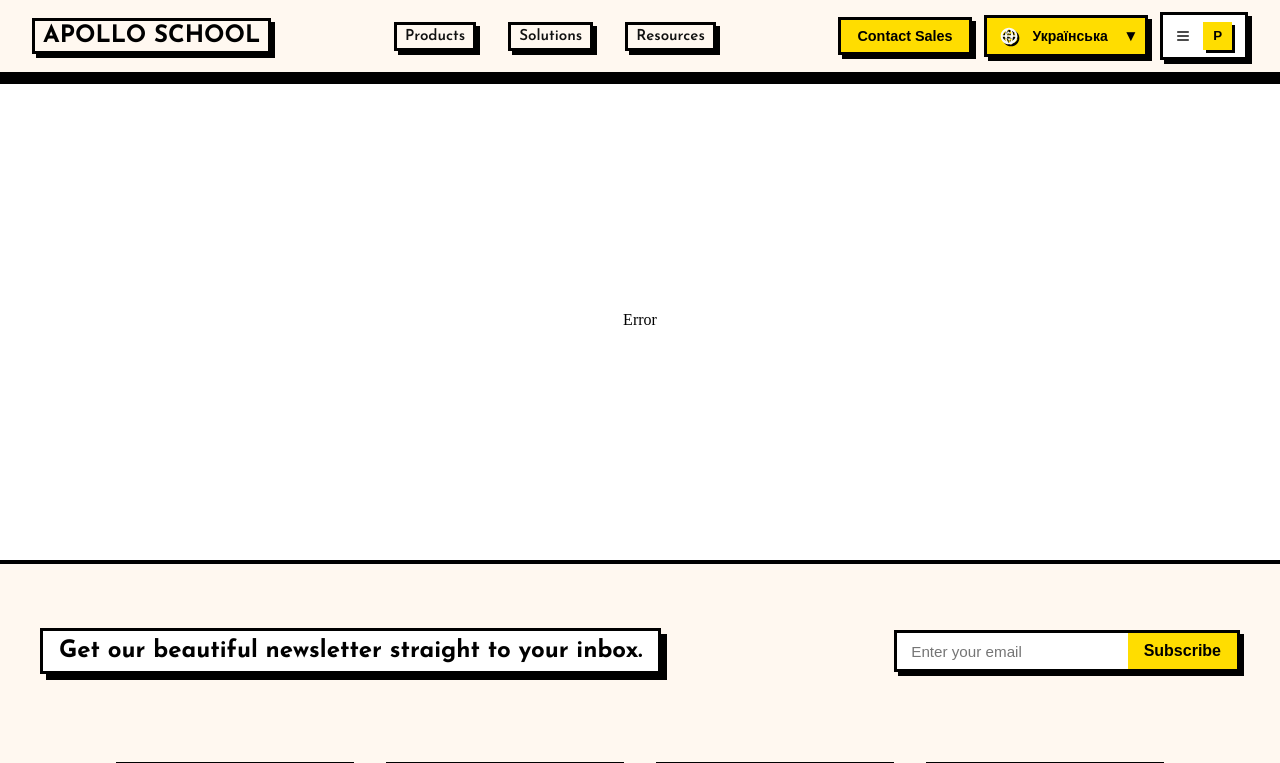
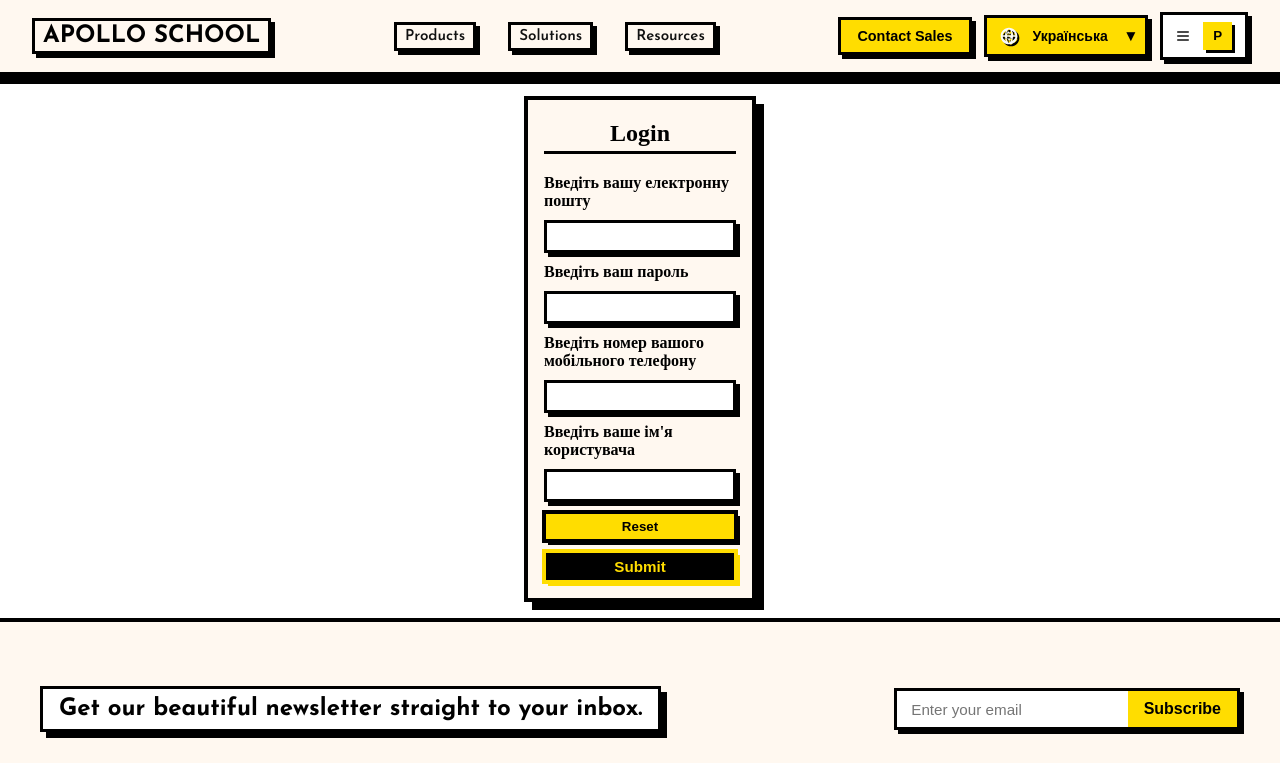
Before and after one commit to lalkazaurus/educational-platform, a React (Vite) app in the folder client/: page /register in a window 1280 px wide. Shown: the top 763 px of the page. Built offline with nearby package versions, Linux system fonts and the light colour scheme; a web font is replaced by a local one.

Commit message:
Register page was added

```diff
--- a/client/src/api/auth.api.ts
+++ b/client/src/api/auth.api.ts
@@ -6,7 +6,7 @@ export const login = async (user: LoginDto) => {
     return data
 }
 
-export const register = async (user: RegisterDto) => {
+export const registerUser = async (user: RegisterDto) => {
     const { data } = await api.post("auth/register", user)
     return data
 }
--- a/client/src/locales/en/translation.json
+++ b/client/src/locales/en/translation.json
@@ -1,5 +1,7 @@
 {
   "hello_world": "Hello world!",
   "email": "Enter your E-mail",
-  "password": "Enter your password"
+  "password": "Enter your password",
+  "phone_number": "Enter your phone number",
+  "username": "Enter your phone username"
 }
--- a/client/src/locales/ua/translation.json
+++ b/client/src/locales/ua/translation.json
@@ -1,5 +1,7 @@
 {
   "hello_world": "Привіт світ!",
-  "email": "Введіть будь ласка вашу електронну пошту",
-  "password": "Введіть будь ласка ваш пароль"
+  "email": "Введіть вашу електронну пошту",
+  "password": "Введіть ваш пароль",
+  "phone_number": "Введіть номер вашого мобільного телефону",
+  "username": "Введіть ваше ім'я користувача"
 }
--- /dev/null
+++ b/client/src/pages/RegisterPage/RegisterPage.module.css
@@ -0,0 +1,89 @@
+.form {
+  display: flex;
+  flex-direction: column;
+  gap: 10px;
+  padding: 16px;
+  background: #fff8f0;
+  border: 4px solid #000;
+  box-shadow: 8px 8px 0 #000;
+  margin: 16px;
+  width: 15%;
+  transition: transform 0.2s, box-shadow 0.2s;
+}
+
+.form:hover {
+  transform: translate(-4px, -4px);
+  box-shadow: 12px 12px 0 #000;
+}
+
+.form h1 {
+  margin: 0 0 10px 0;
+  font-size: 1.5rem;
+  font-weight: 700;
+  color: #000;
+  border-bottom: 3px solid #000;
+  padding: 4px 8px;
+  text-align: center;
+}
+
+label {
+  font-weight: 600;
+  color: #000;
+}
+
+input {
+  padding: 5px;
+  border: 3px solid #000;
+  box-shadow: 4px 4px 0 #000;
+  background-color: #fff;
+  font-size: 0.95rem;
+  transition: transform 0.2s, box-shadow 0.2s;
+}
+
+input:focus {
+  outline: none;
+  transform: translate(-2px, -2px);
+  box-shadow: 6px 6px 0 #000;
+}
+
+.error {
+  color: #ff0000;
+  font-size: 0.85rem;
+  font-weight: 700;
+}
+
+.reset {
+  background-color: #ffdd00;
+  border: 2px solid #000;
+  color: #000;
+  box-shadow: 4px 4px 0 #000;
+  outline: 2px solid #000;
+  padding: 5px;
+  font-weight: 700;
+  cursor: pointer;
+  transition: transform 0.2s, box-shadow 0.2s, background 0.2s;
+}
+
+.reset:hover {
+  transform: translate(-2px, -2px);
+  box-shadow: 6px 6px 0 #000;
+  background-color: #efd638;
+}
+
+.submit {
+  background-color: #000;
+  border: 2px solid #ffdd00;
+  color: #ffdd00;
+  box-shadow: 4px 4px 0 #ffdd00;
+  outline: 2px solid #ffdd00;
+  padding: 5px;
+  font-weight: 700;
+  cursor: pointer;
+  transition: transform 0.2s, box-shadow 0.2s, background 0.2s;
+}
+
+.submit:hover {
+  transform: translate(-2px, -2px);
+  box-shadow: 6px 6px 0 #ffdd00;
+  background-color: rgb(76, 76, 76);
+}
--- /dev/null
+++ b/client/src/pages/RegisterPage/RegisterPage.tsx
@@ -0,0 +1,64 @@
+import { useForm } from "react-hook-form"
+import styles from "./RegisterPage.module.css"
+import type { RegisterDto } from "../../types/login.dto"
+import { useTranslation } from "react-i18next"
+import { registerUser } from "../../api/auth.api"
+
+export default function RegisterPage() {
+    const { register, reset, formState: {errors}, handleSubmit } = useForm<RegisterDto>({
+        mode: "onChange"
+    })
+
+    const { t } = useTranslation()
+
+    async function onSubmit(data: RegisterDto) {
+        await registerUser(data)
+    }
+
+    return <div className="container">
+        <form className={styles.form} onSubmit={handleSubmit(onSubmit)}>
+            <h1>Login</h1>
+            <label>{t("email")}</label>
+            <input {...register("email", {
+                required:  'Email is required',
+                pattern: {
+                    value:
+								/[a-z0-9._%+!$&*=^|~#%'`?{}/-]+@([a-z0-9-]+\.){1,}([a-z]{2,16})/,
+                    message: 'This is not a valid email',
+                }
+            })}/>
+            {errors.email?.message && <p className={styles.error}>{errors.email?.message}</p>}
+
+            <label>{t("password")}</label>
+            <input {...register("password", {
+                required: 'Password is required',
+                pattern: {
+                    value: /^(?=.*[A-Za-z])(?=.*\d)[A-Za-z\d]{8,}$/,
+                    message: 'Your password not strong enough'
+                }
+            })}/>
+            {errors.password?.message && <p className={styles.error}>{errors.password?.message}</p>}
+
+            <label>{t("phone_number")}</label>
+            <input {...register("phoneNumber", {
+                required: "Phone number is required",
+                pattern: {
+                    value: /^(\+\d{1,2}\s?)?(\(?\d{3}\)?[\s.-]?)?\d{3}[\s.-]?\d{4}$/,
+                    message: "This is not a valid phone number"
+                }
+            })}/>
+            {errors.phoneNumber?.message && <p className={styles.error}>{errors.phoneNumber?.message}</p>}
+
+            <label>{t("username")}</label>
+            <input {...register("username", {
+                required: "Username is required"
+            })}/>
+            {errors.username?.message && <p className={styles.error}>{errors.username?.message}</p>}
+
+            <button className={styles.reset} type="button" onClick={() => reset()}>
+                Reset
+            </button>
+            <input className={styles.submit} type="submit" value="Submit"/>
+        </form>
+    </div>
+}
--- a/client/src/router.tsx
+++ b/client/src/router.tsx
@@ -4,6 +4,7 @@ import ErrorPage from "./pages/ErrorPage/ErrorPage";
 import Header from "./layouts/Header/Header";
 import Footer from "./layouts/Footer/Footer";
 import LoginPage from "./pages/LoginPage/LoginPage";
+import RegisterPage from "./pages/RegisterPage/RegisterPage";
 
 const router = createBrowserRouter([
     {
@@ -13,6 +14,10 @@ const router = createBrowserRouter([
     }, {
         path: "/login",
         element: <LoginPage/>,
+        errorElement: <ErrorPage/>
+    }, {
+        path: "/register",
+        element: <RegisterPage/>,
         errorElement: <ErrorPage/>
     }
 ])
```
